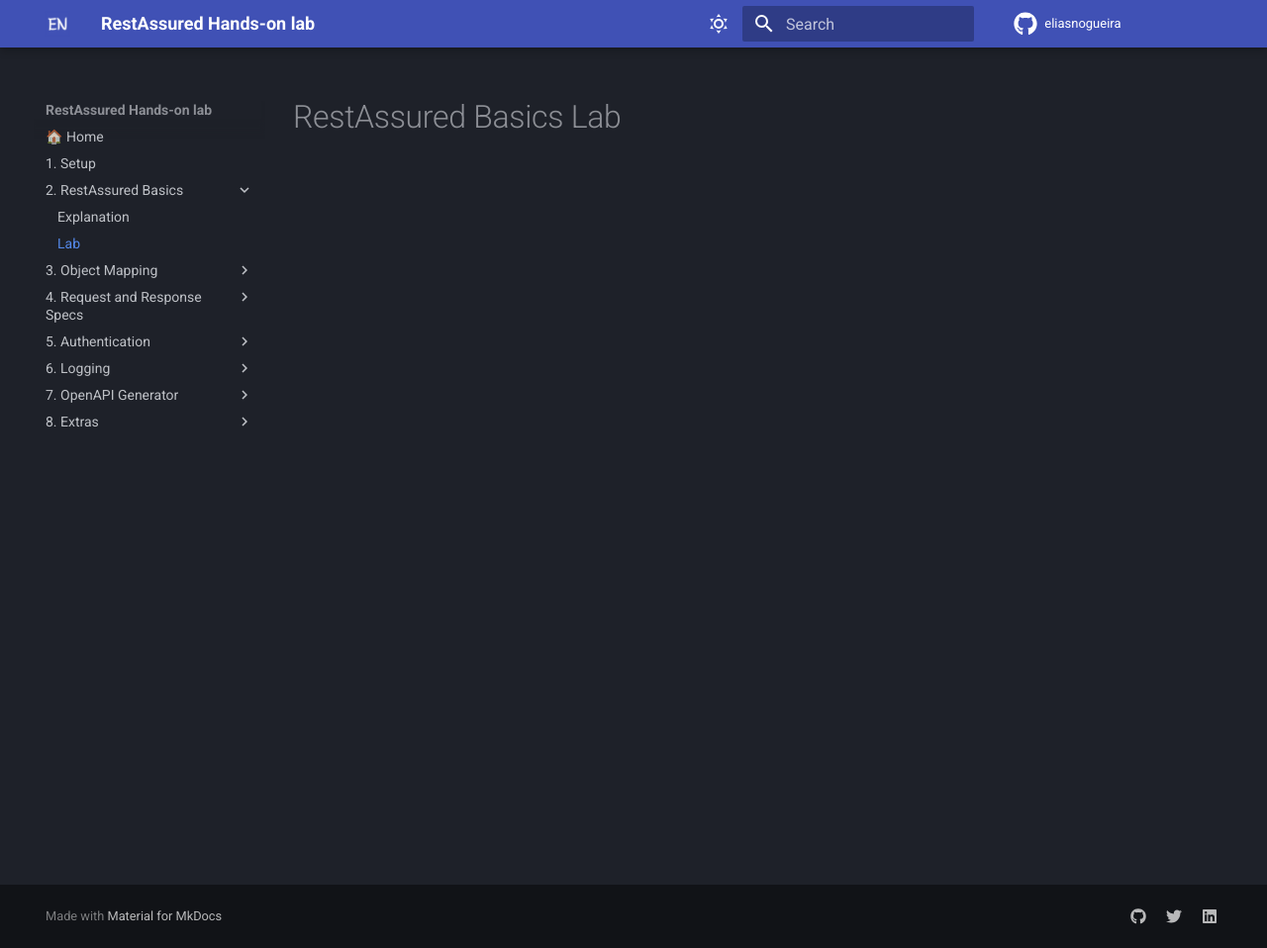
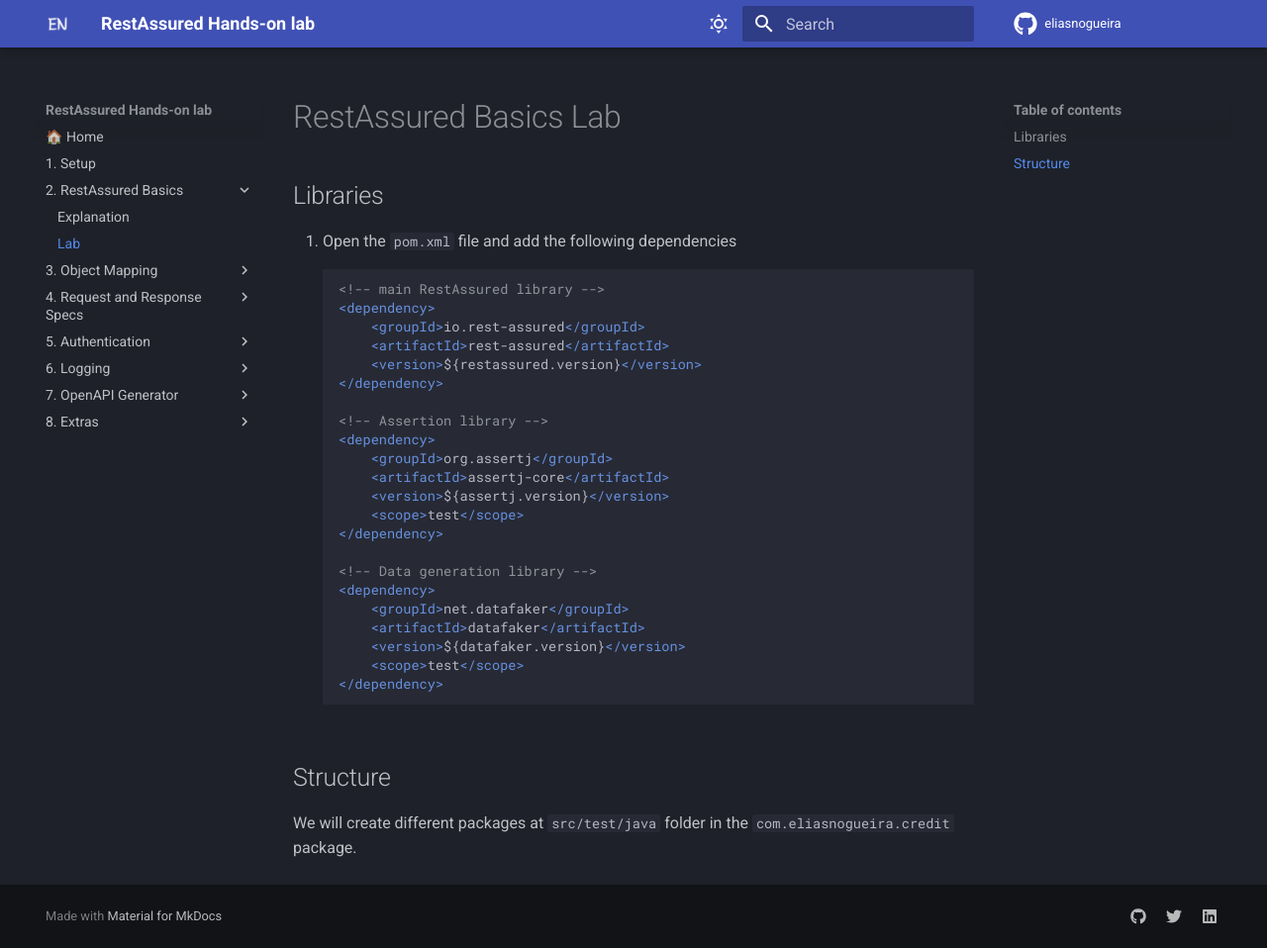
Before and after one commit to eliasnogueira/restassured-workshop-3h, an MkDocs documentation site: the page built from docs/rest-assured-basics/lab.md, in a window 1280 px wide and 958 px high. Shown: the whole window at 99% size. Built offline with MkDocs 1.6.1 and Material for MkDocs 9.7.7, drawn with Linux system fonts in a browser that asks for light colours; comment, search, counter and statistics services are not loaded.

Commit message:
adding libraties lab

````diff
--- a/docs/rest-assured-basics/lab.md
+++ b/docs/rest-assured-basics/lab.md
@@ -1 +1,32 @@
 # RestAssured Basics Lab
+
+## Libraries
+
+1. Open the `pom.xml` file and add the following dependencies
+```xml
+<!-- main RestAssured library -->
+<dependency>
+    <groupId>io.rest-assured</groupId>
+    <artifactId>rest-assured</artifactId>
+    <version>${restassured.version}</version>
+</dependency>
+
+<!-- Assertion library -->
+<dependency>
+    <groupId>org.assertj</groupId>
+    <artifactId>assertj-core</artifactId>
+    <version>${assertj.version}</version>
+    <scope>test</scope>
+</dependency>
+
+<!-- Data generation library -->
+<dependency>
+    <groupId>net.datafaker</groupId>
+    <artifactId>datafaker</artifactId>
+    <version>${datafaker.version}</version>
+    <scope>test</scope>
+</dependency>
+```
+
+## Structure
+We will create different packages at `src/test/java` folder in the `com.eliasnogueira.credit` package.
````
